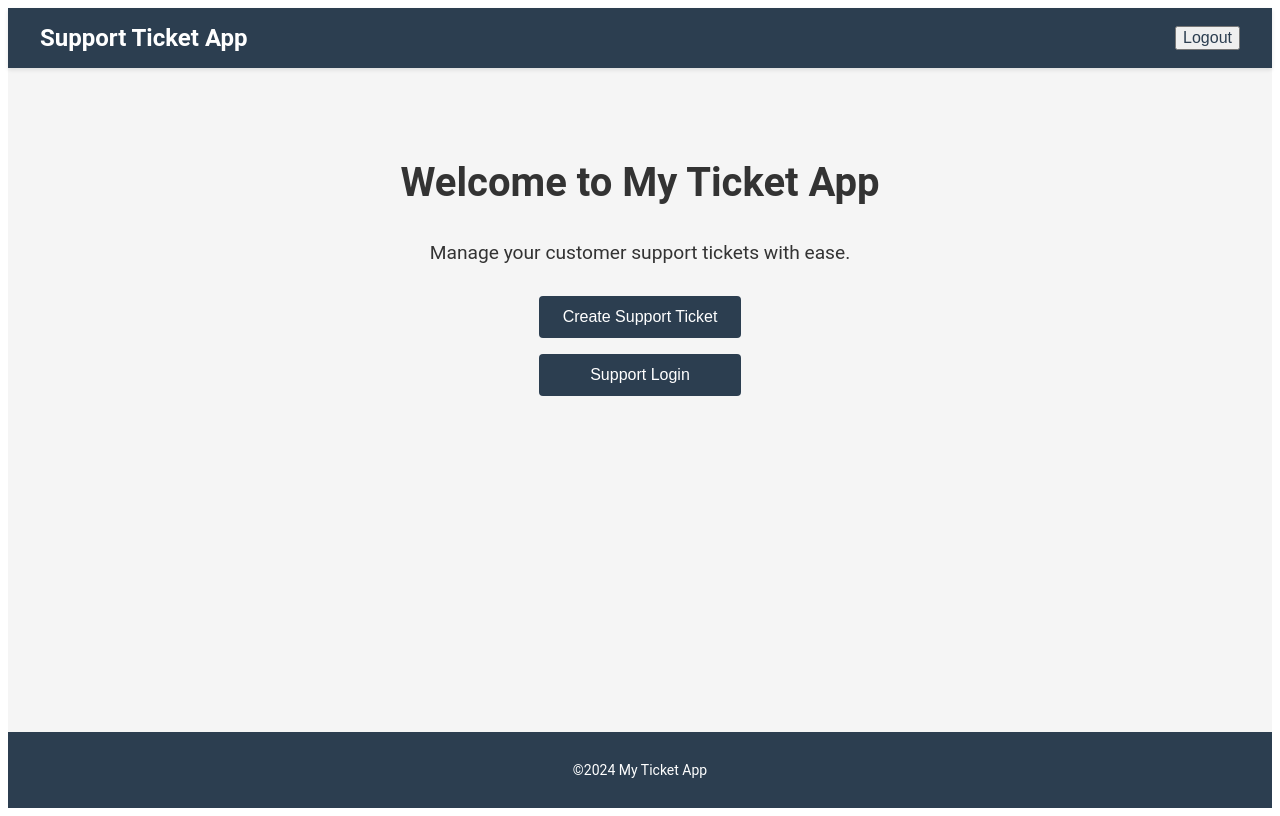
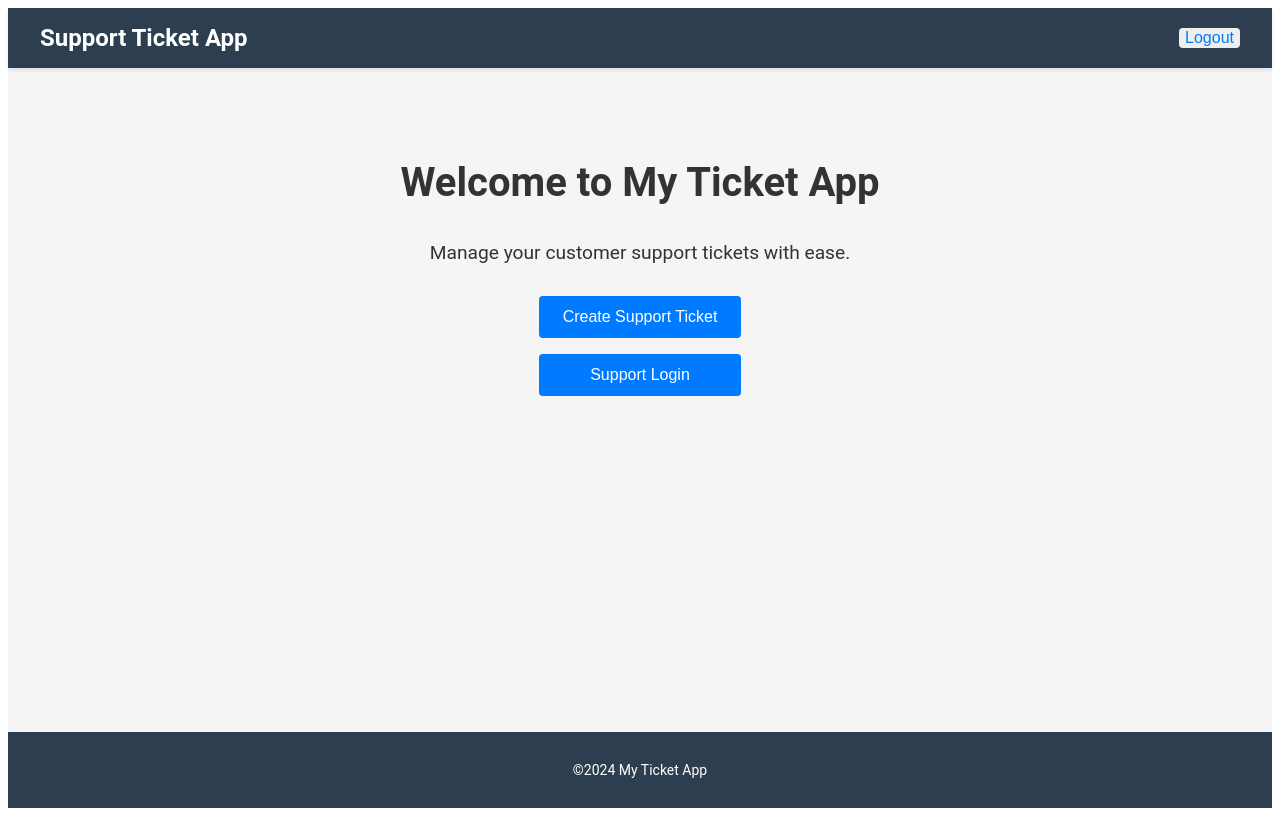
Before and after one commit to bstillwagon-mylo/support-system-app, a React (Create React App) app: page / in a window 1280 px wide. Built offline with nearby package versions, Linux system fonts and the light colour scheme.

Commit message:
fix logout and button styling

```diff
--- a/src/components/LandingPage.css
+++ b/src/components/LandingPage.css
@@ -30,7 +30,7 @@
     font-size: 1rem;
     font-weight: 500;
     color: #fff;
-    background-color: #2c3e50;
+    background-color: #007bff;
     border: none;
     border-radius: 4px;
     cursor: pointer;
--- a/src/components/Layout.css
+++ b/src/components/Layout.css
@@ -26,9 +26,11 @@
   .layout__nav-link {
     margin-left: 1rem;
     font-size: 1rem;
-    color: #2c3e50;
+    color: #007bff;
     text-decoration: none;
     transition: color 0.3s ease;
+    border: none;
+    border-radius: 4px;
   }
 
   .layout__nav-link:hover {
--- a/src/components/LoginPage.css
+++ b/src/components/LoginPage.css
@@ -57,7 +57,7 @@
     font-size: 1rem;
     font-weight: 500;
     color: #fff;
-    background-color: #2c3e50;
+    background-color: #007bff;
     border: none;
     border-radius: 4px;
     cursor: pointer;
```
